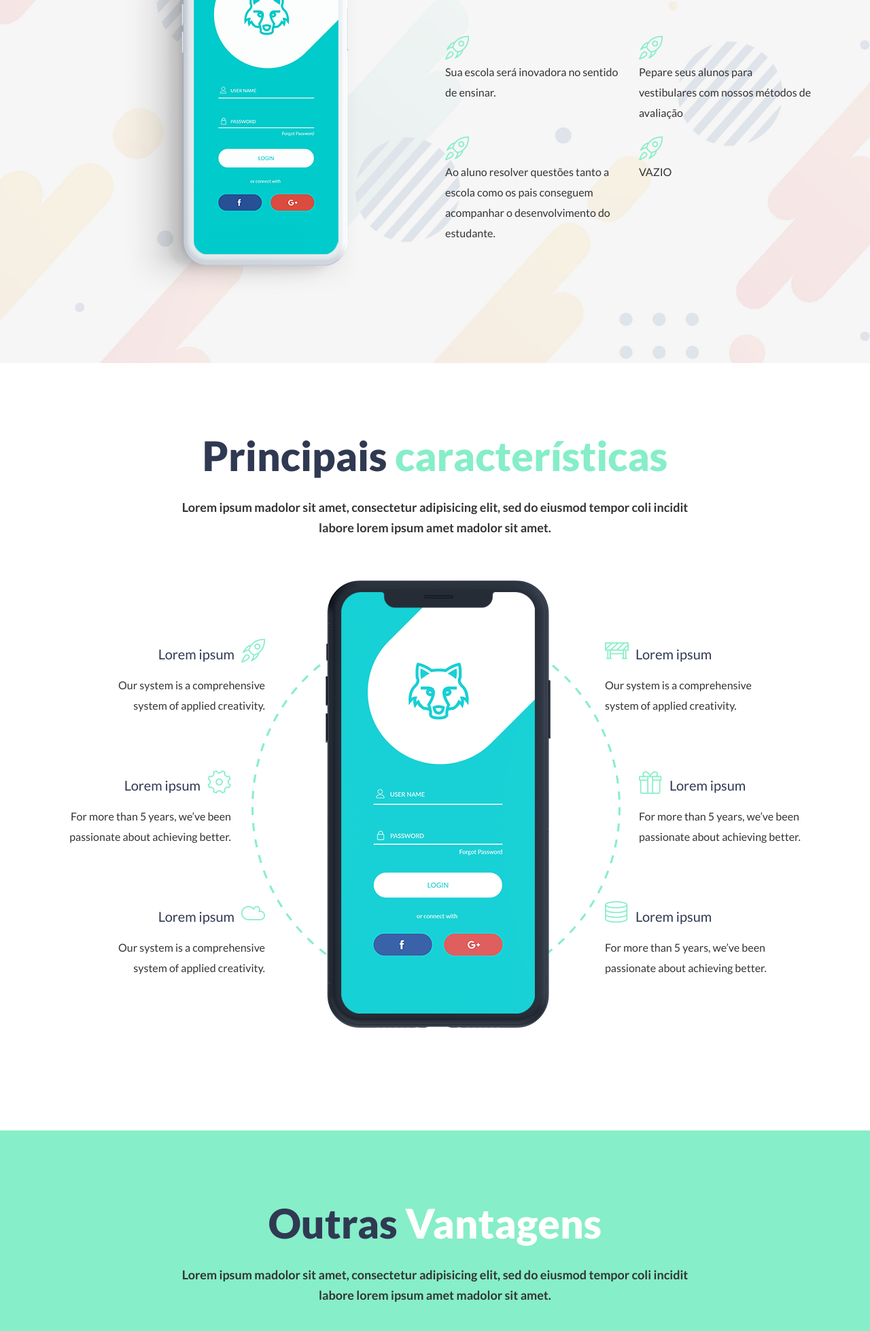
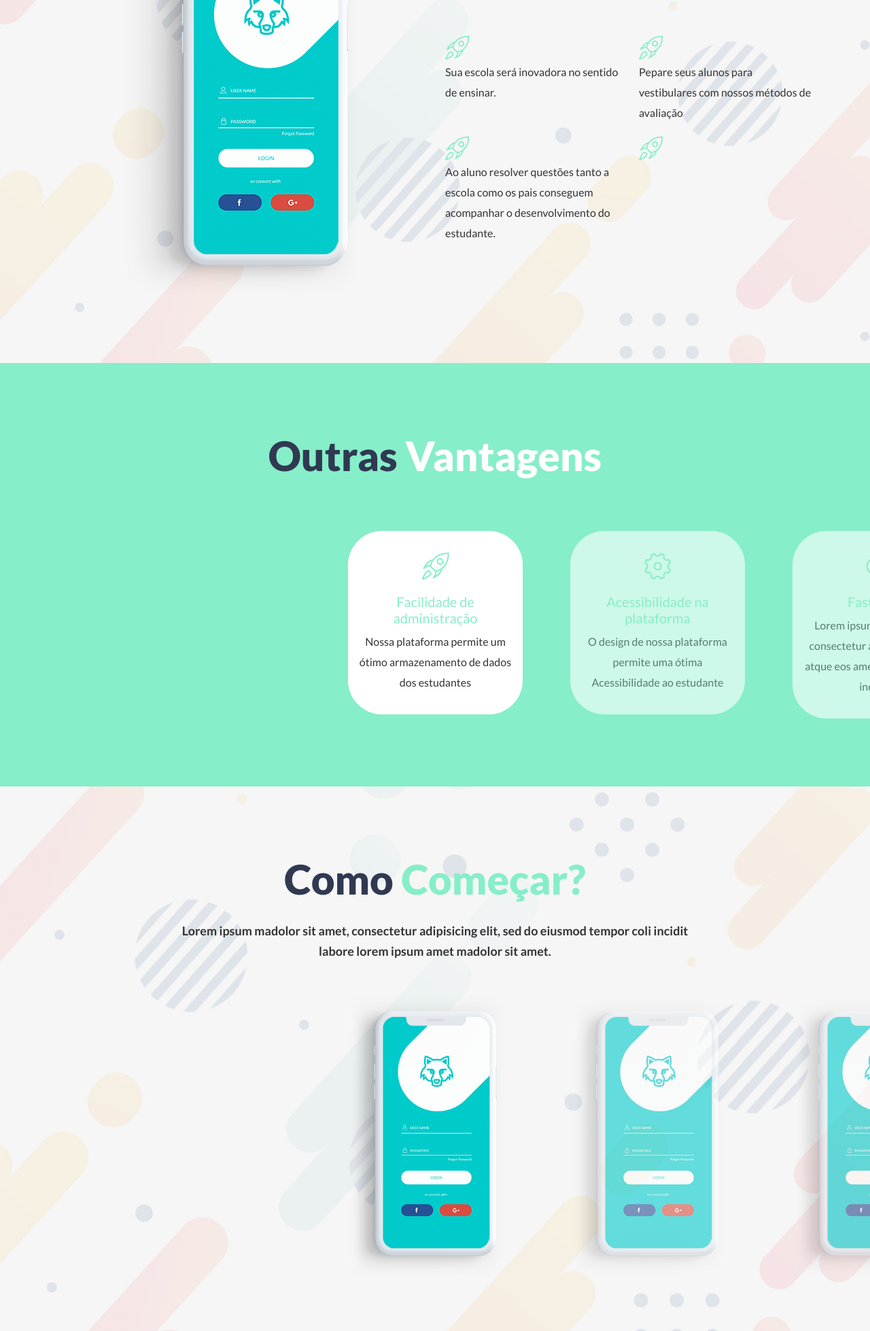
Before and after one commit to Guilhermefls/LandingPageQV, a plain HTML site: page site/index.html in a window 1280 px wide. Shown: the part 1526-3484 px from the top of the page at 68% size. Drawn offline with Linux system fonts and the light colour scheme.

Commit message:
alteração2

```diff
--- a/site/index.html
+++ b/site/index.html
@@ -1,5 +1,5 @@
 <!DOCTYPE html>
-<html lang="pt-BR">
+<html lang="pt-br">
 
 
 <!-- Mirrored from fox-landing-page.netlify.app/index.html by HTTrack Website Copier/3.x [XR&CO'2014], Sat, 27 Aug 2022 15:09:54 GMT -->
@@ -293,7 +293,7 @@
                         <div class="col-lg-6 col-md-6 col-sm-6 col-12" data-aos="zoom-in" data-aos-delay="1000">
                             <div class="why-us-icon">
                                 <span class="lnr lnr-rocket"></span>
-                                <p>VAZIO
+                                <p>
                                 </p>
                             </div>
                             <div class="space-25"></div>
@@ -305,7 +305,7 @@
     </section>
     <!-- End Why Us -->
 
-    <!-- Start Main Features -->
+    <!-- Start Main Features
     <section id="main_features" class="main-features padding-100">
         <div class="container">
             <div class="row">
@@ -378,7 +378,7 @@
             </div>
         </div>
     </section>
-    <!-- End Main Features -->
+         End Main Features -->
 
     <!-- Start Other Features -->
     <section id="other_features" class="other-features padding-100 background-withcolor">
@@ -389,10 +389,7 @@
                         <span class="white"> Vantagens </span>
                     </h3>
                     <div class="space-25"></div>
-                    <p>Lorem ipsum madolor sit amet, consectetur adipisicing elit, sed do eiusmod tempor coli
-                        incidit
-                        labore
-                        lorem ipsum amet madolor sit amet.</p>
+                    <p><!-- texto auziliar --></p>
                     <div class="space-50"></div>
                 </div>
             </div>
```
